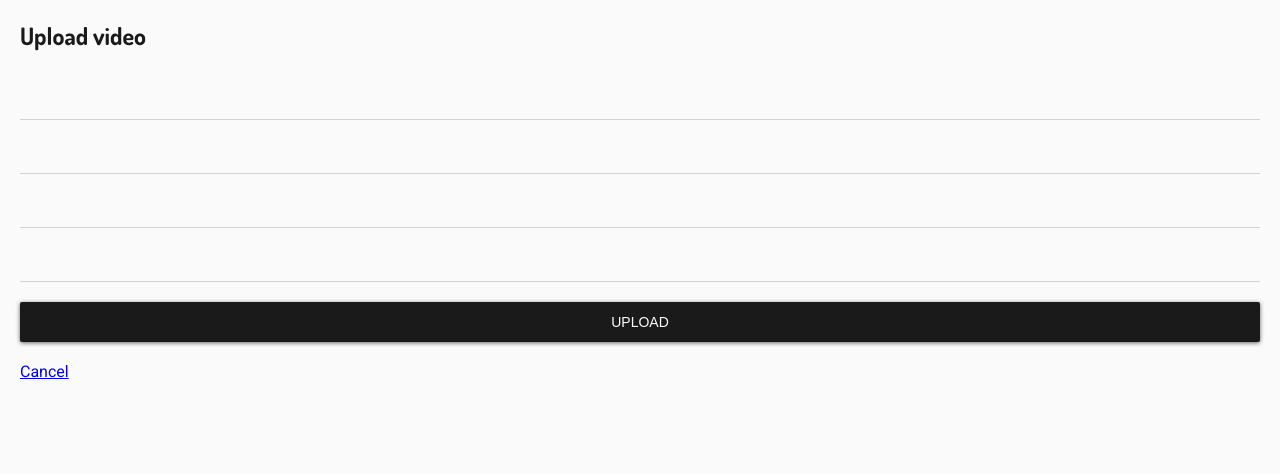
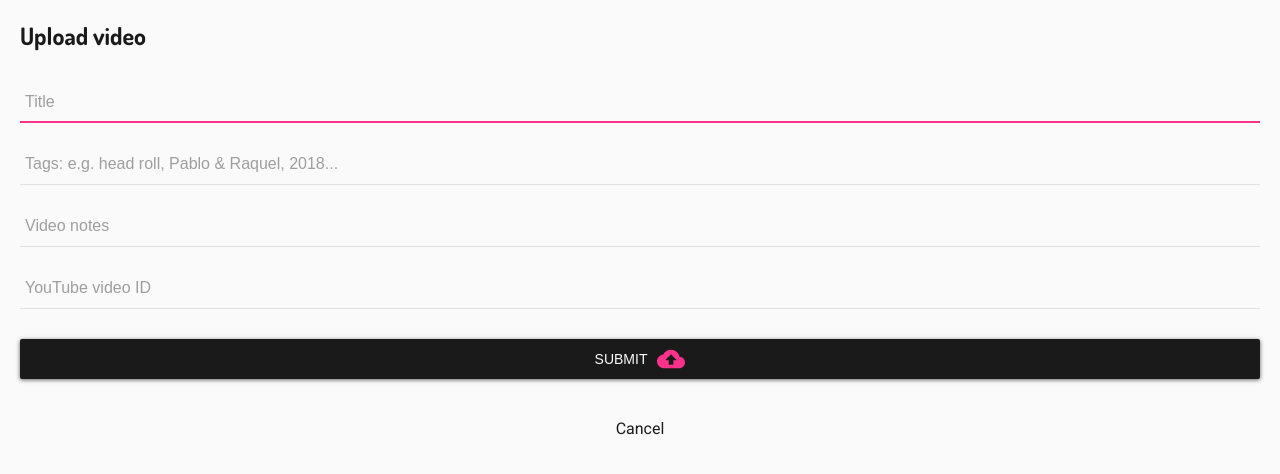
Before and after one commit to phogel/react-video-q, a React (Create React App) app: page /upload in a window 1280 px wide. Shown: the top 474 px of the page. Built offline with nearby package versions, Linux system fonts and the light colour scheme; what uid would draw is missing.

Commit message:
Add upload form styling

```diff
--- a/src/app/GlobalStyle.js
+++ b/src/app/GlobalStyle.js
@@ -69,51 +69,79 @@ export default createGlobalStyle`
     outline: none;
   }
 
-  .form__group {
-  position: relative;
-  padding: 15px 0 0;
+  input 				{
+  font-size:18px;
+  padding:10px 10px 10px 5px;
+  display:block;
+  width:100%;
+  border:none;
+  border-bottom:1px solid #E0E0E0;
+  background: none;
+  ::placeholder { color: #9E9E9E; font-size: 16px; }
+}
+input:focus 		{ outline:none; }
+
+/* LABEL ======================================= */
+label 				 {
+  color:#999;
+  font-size:18px;
+  font-weight:normal;
+  position:absolute;
+  pointer-events:none;
+  left:5px;
+  top:10px;
+  transition:0.2s ease all;
 }
 
-.form__field {
-  margin-bottom: 20px;
-  font-family: inherit;
-  width: 100%;
-  border: 0;
-  border-bottom: 1px solid #d2d2d2;
-  outline: 0;
-  font-size: 16px;
-  color: #212121;
-  padding: 7px 0;
-  background: transparent;
-  transition: border-color 0.2s;
+/* active state */
+input:focus ~ label, input:valid ~ label 		{
+  top:-20px;
+  font-size:14px;
+  color:#9E9E9E;
 }
 
-.form__field::placeholder {
-  color: transparent;
+/* BOTTOM BARS ================================= */
+.bar 	{ position:relative; display:block; width:100%; }
+.bar:before, .bar:after 	{
+  content:'';
+  height:2px;
+  width:0;
+  bottom: 0px;
+  position:absolute;
+  background:#FF328B;
+  transition:0.2s ease all;
+}
+.bar:before {
+  left:50%;
+}
+.bar:after {
+  right:50%;
 }
 
-.form__field:placeholder-shown ~ .form__label {
-  font-size: 16px;
-  cursor: text;
-  top: 20px;
+/* active state */
+input:focus ~ .bar:before, input:focus ~ .bar:after {
+  width:50%;
 }
 
-label,
-.form__field:focus ~ .form__label {
-  position: absolute;
-  top: 0;
-  display: block;
-  transition: 0.2s;
-  font-size: 12px;
-  color: #9b9b9b;
+/* HIGHLIGHTER ================================== */
+.highlight {
+  position:absolute;
+  height:60%;
+  width:100px;
+  top:25%;
+  left:0;
+  pointer-events:none;
+  opacity:0.5;
 }
 
-.form__field:focus ~ .form__label {
-  color: #FF328B;
+/* active state */
+input:focus ~ .highlight {
+  animation:inputHighlighter 0.3s ease;
 }
 
-.form__field:focus {
-  padding-bottom: 6px;
-  border-bottom: 2px solid #FF328B;
+/* ANIMATIONS ================ */
+@keyframes inputHighlighter {
+	from { background:#5264AE; }
+  to 	{ width:0; background:transparent; }
 }
 `
--- a/src/common/HeaderSearchBar.js
+++ b/src/common/HeaderSearchBar.js
@@ -25,6 +25,7 @@ const StyledInput = styled.input`
   border-radius: 50px;
   padding: 12px 12px;
   font-size: 16px;
+  background: #fefdfd;
   ::placeholder {
     color: #c4c4c4;
   }
--- a/src/upload/UploadPage.js
+++ b/src/upload/UploadPage.js
@@ -1,18 +1,47 @@
-import React from 'react'
+import React, { useEffect, useRef } from 'react'
 import { Link } from 'react-router-dom'
 import styled from 'styled-components'
 import PageTitleFullscreen from '../common/PageTitleFullscreen'
+import { MdCloudUpload } from 'react-icons/md'
 
 const Grid = styled.section`
   display: grid;
   grid-auto-rows: auto;
   width: 100%;
   margin: auto 0;
-  grid-gap: 20px;
+  grid-gap: 30px;
   padding: 20px;
 `
 
+const StyledForm = styled.form`
+  display: grid;
+  grid-auto-rows: auto;
+  grid-gap: 20px;
+`
+
+const StyledLink = styled(Link)`
+  display: flex;
+  justify-content: center;
+  margin-top: 10px;
+  text-decoration: none;
+  color: #1a1a1a;
+`
+
+const StyledButton = styled.button`
+  display: flex;
+  justify-content: center;
+  align-items: center;
+  padding: 0;
+  margin-top: 10px;
+`
+
 export default function UploadPage() {
+  const input = useRef(null)
+
+  useEffect(() => {
+    input.current.focus()
+  }, [])
+
   function goBack() {
     window.history.back()
   }
@@ -20,24 +49,93 @@ export default function UploadPage() {
   return (
     <Grid>
       <PageTitleFullscreen>Upload video</PageTitleFullscreen>
-      <form className="form__group">
-        <input className="form__field" type="text" placeholder="Title" />
+      <StyledForm>
+        <div className="group">
+          <input type="text" placeholder="Title" ref={input} />
+          <span class="bar" />
+        </div>
+        <div className="group">
+          <input
+            type="text"
+            placeholder="Tags: e.g. head roll, Pablo & Raquel, 2018..."
+            name="tags"
+          />
+          <span class="bar" />
+          <label htmlFor="tags">
+            Tags: e.g. head roll, Pablo & Raquel, 2018...
+          </label>
+        </div>
+        <div className="group">
+          <input type="text" placeholder="Video notes" name="notes" />
+          <span class="bar" />
+          <label htmlFor="notes">Video notes</label>
+        </div>
+        <div className="group">
+          <input type="text" placeholder="YouTube video ID" name="id" />
+          <span class="bar" />
+          <label htmlFor="id">YouTube video ID</label>
+        </div>
+        <StyledButton>
+          Submit{' '}
+          <MdCloudUpload
+            color={'#FF328B'}
+            size={'28px'}
+            style={{ marginLeft: '10px' }}
+          />
+        </StyledButton>
+      </StyledForm>
+      <StyledLink to="" onClick={goBack}>
+        Cancel
+      </StyledLink>
+    </Grid>
+  )
+}
+
+{
+  /* <StyledForm className="form__group">
+        <input
+          className="form__field"
+          type="text"
+          placeholder="Title"
+          name="title"
+        />
+        <label htmlFor="title" className="form__label">
+          Title
+        </label>
         <input
           className="form__field"
           type="text"
           placeholder="Tags: e.g. head roll, Pablo & Raquel, 2018..."
+          name="tags"
         />
-        <input className="form__field" type="text" placeholder="Video notes" />
+        <label htmlFor="tags" className="form__label">
+          Tags: e.g. head roll, Pablo & Raquel, 2018...
+        </label>
+        <input
+          className="form__field"
+          type="text"
+          placeholder="Video notes"
+          name="notes"
+        />
+        <label htmlFor="notes" className="form__label">
+          Video notes
+        </label>
         <input
           className="form__field"
           type="text"
           placeholder="YouTube video ID"
+          name="id"
         />
-        <button>Upload</button>
-      </form>
-      <Link to="" onClick={goBack}>
-        Cancel
-      </Link>
-    </Grid>
-  )
+        <label htmlFor="id" className="form__label">
+          YouTube video ID
+        </label>
+        <StyledButton>
+          Upload{' '}
+          <MdCloudUpload
+            color={'#FF328B'}
+            size={'28px'}
+            style={{ marginLeft: '10px' }}
+          />
+        </StyledButton>
+      </StyledForm> */
 }
```
